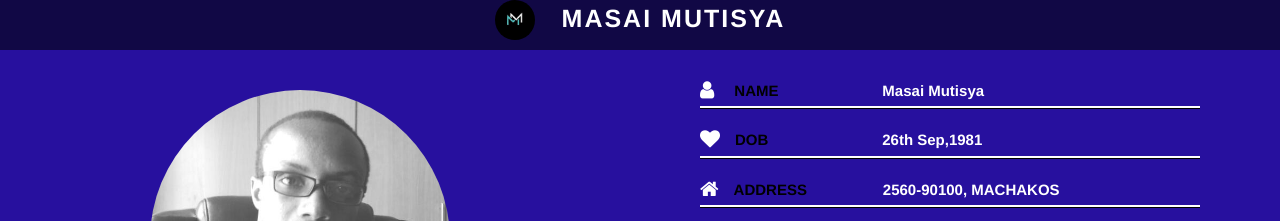
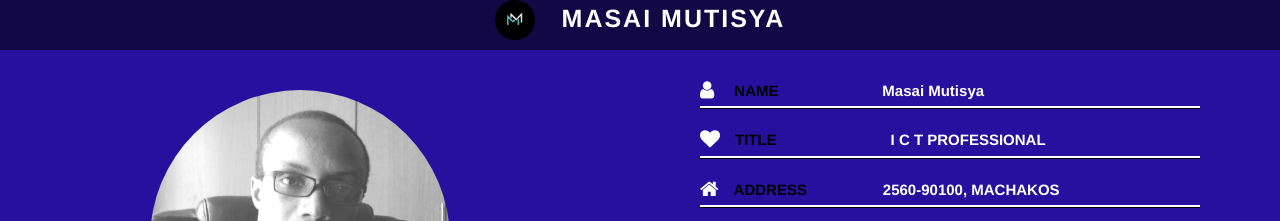
Before and after one commit to masaimutisya/cv, a plain HTML site: page index.html in a window 1280 px wide. Shown: the top 221 px of the page. Drawn offline with Linux system fonts and the light colour scheme; files whose address does not match are found by name.

Commit message:
Update index.html

```diff
--- a/index.html
+++ b/index.html
@@ -22,8 +22,8 @@
 			<div><i class="fa fa-user i2" aria-hidden="true"></i><p class="p2" style="padding-left: 20px;">NAME</p>
 				<p class="p3" style="padding-left:100px;">Masai Mutisya</p></div>
 			<hr class="hr1">
-			<div><i class="fa fa-heart i2" aria-hidden="true"></i><p class="p2" style="padding-left: 15px;">DOB</p>
-				<p class="p3" style="padding-left:110px; font-size: 15px;">26th Sep,1981</p></div>
+			<div><i class="fa fa-heart i2" aria-hidden="true"></i><p class="p2" style="padding-left: 15px;">TITLE</p>
+				<p class="p3" style="padding-left:110px; font-size: 15px;">I C T PROFESSIONAL</p></div>
 			<hr class="hr1">
 			<div><i class="fa fa-home i2" aria-hidden="true"></i><p class="p2" style="padding-left: 15px;">ADDRESS</p>
 				<p class="p3" style="padding-left:72px; font-size: 15px;">2560-90100, MACHAKOS</p></div>
```
